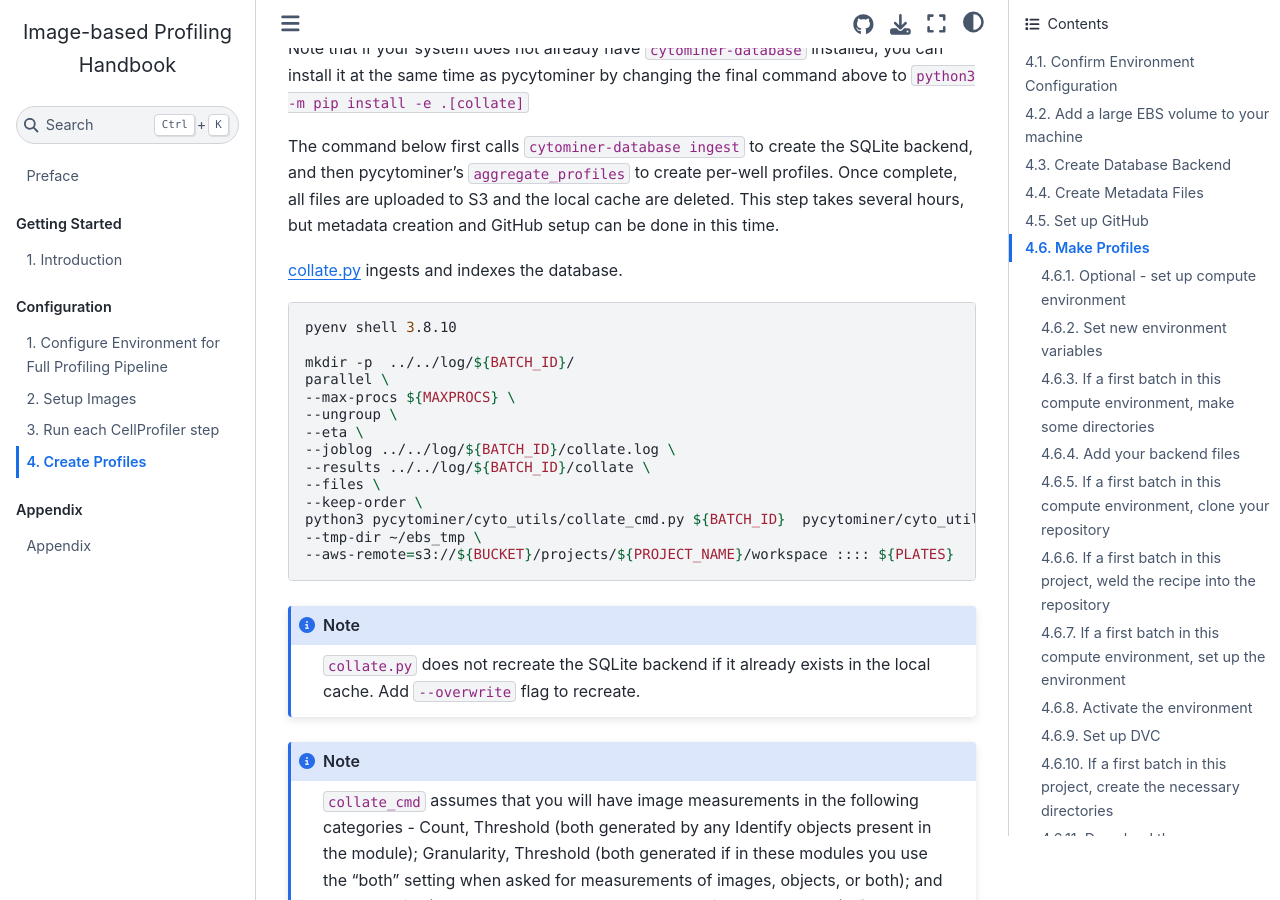
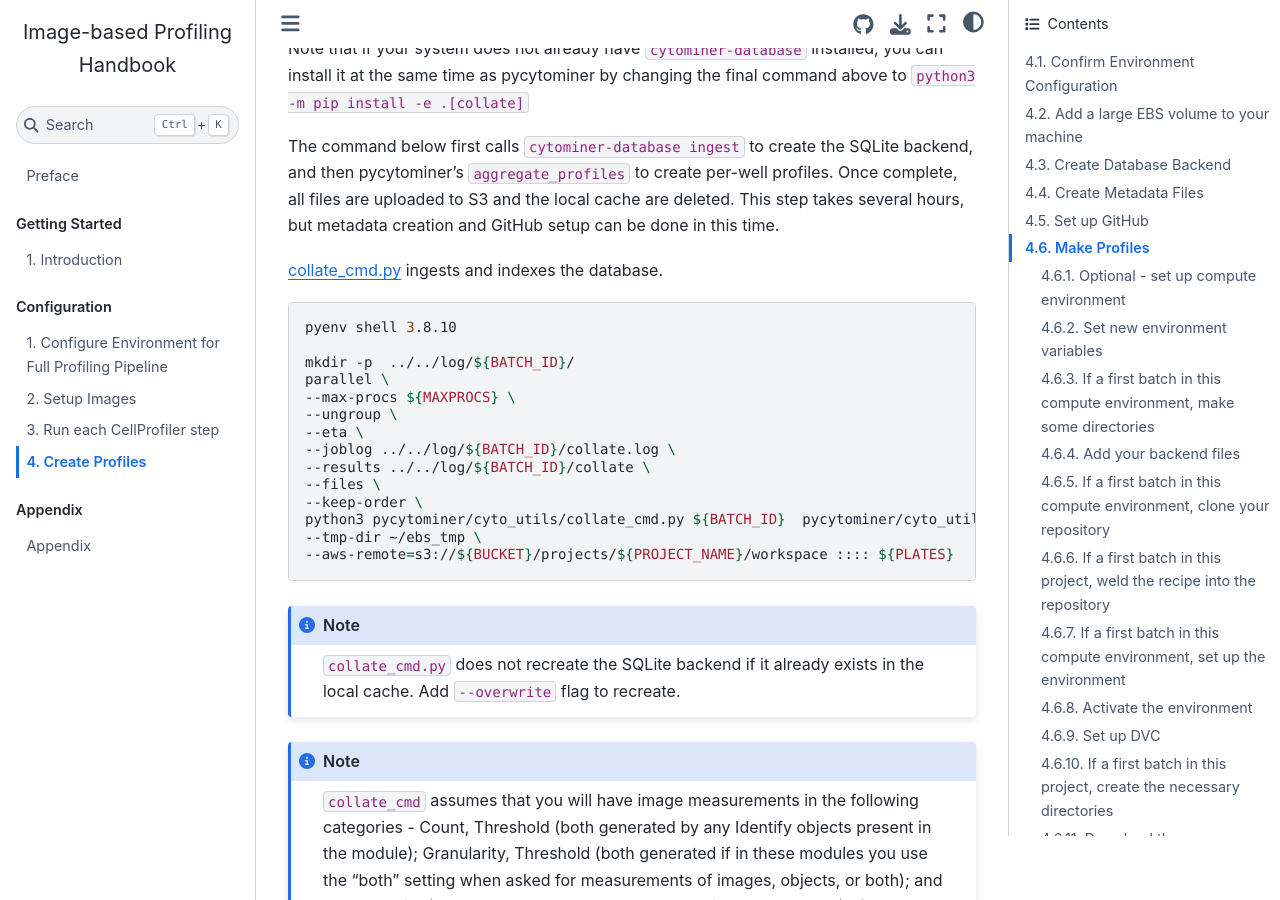
Before and after one commit to cytomining/profiling-handbook, a Jupyter Book: the page built from 05-create-profiles.md, in a window 1280 px wide and 900 px high, scrolled down 2196 px. Built offline with Jupyter Book 1.0.4 settings and Sphinx 7.4.7 and the Sphinx Book theme 1.1.4, drawn with Linux system fonts in a browser that asks for light colours.

Commit message:
Fix last couple instances to collate_cmd

````diff
--- a/05-create-profiles.md
+++ b/05-create-profiles.md
@@ -77,7 +77,7 @@
 
 The command below first calls `cytominer-database ingest` to create the SQLite backend, and then pycytominer's `aggregate_profiles` to create per-well profiles. Once complete, all files are uploaded to S3 and the local cache are deleted. This step takes several hours, but metadata creation and GitHub setup can be done in this time.
 
-[collate.py](https://github.com/cytomining/pycytominer/blob/jump/pycytominer/cyto_utils/collate.py) ingests and indexes the database.
+[collate_cmd.py](https://github.com/cytomining/pycytominer/blob/master/pycytominer/cyto_utils/collate_cmd.py) ingests and indexes the database.
 
 ```sh
 pyenv shell 3.8.10
@@ -97,7 +97,7 @@
 ```
 
 ```{note}
-`collate.py` does not recreate the SQLite backend if it already exists in the local cache. Add `--overwrite` flag to recreate.
+`collate_cmd.py` does not recreate the SQLite backend if it already exists in the local cache. Add `--overwrite` flag to recreate.
 ```
 
 ```{note}
````
